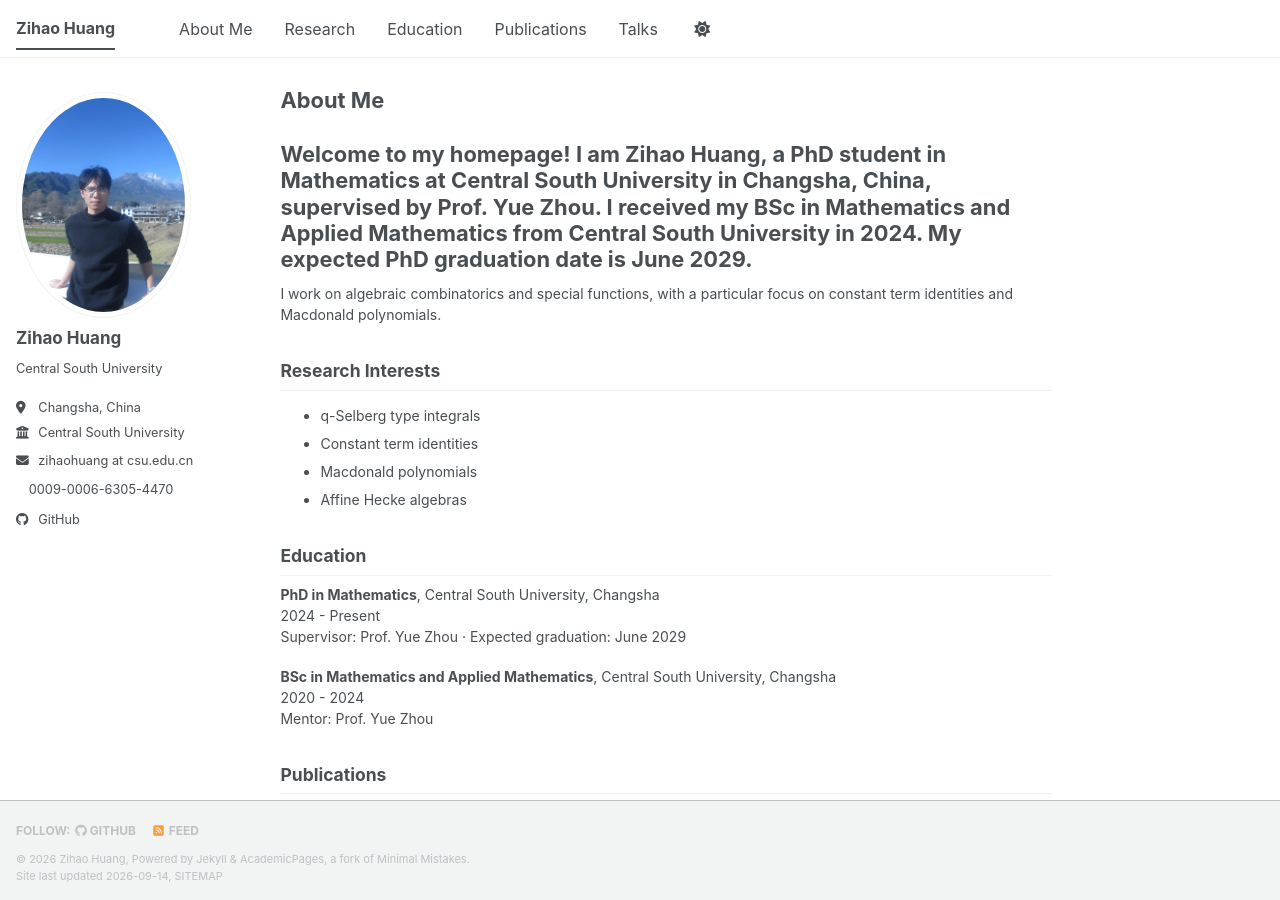
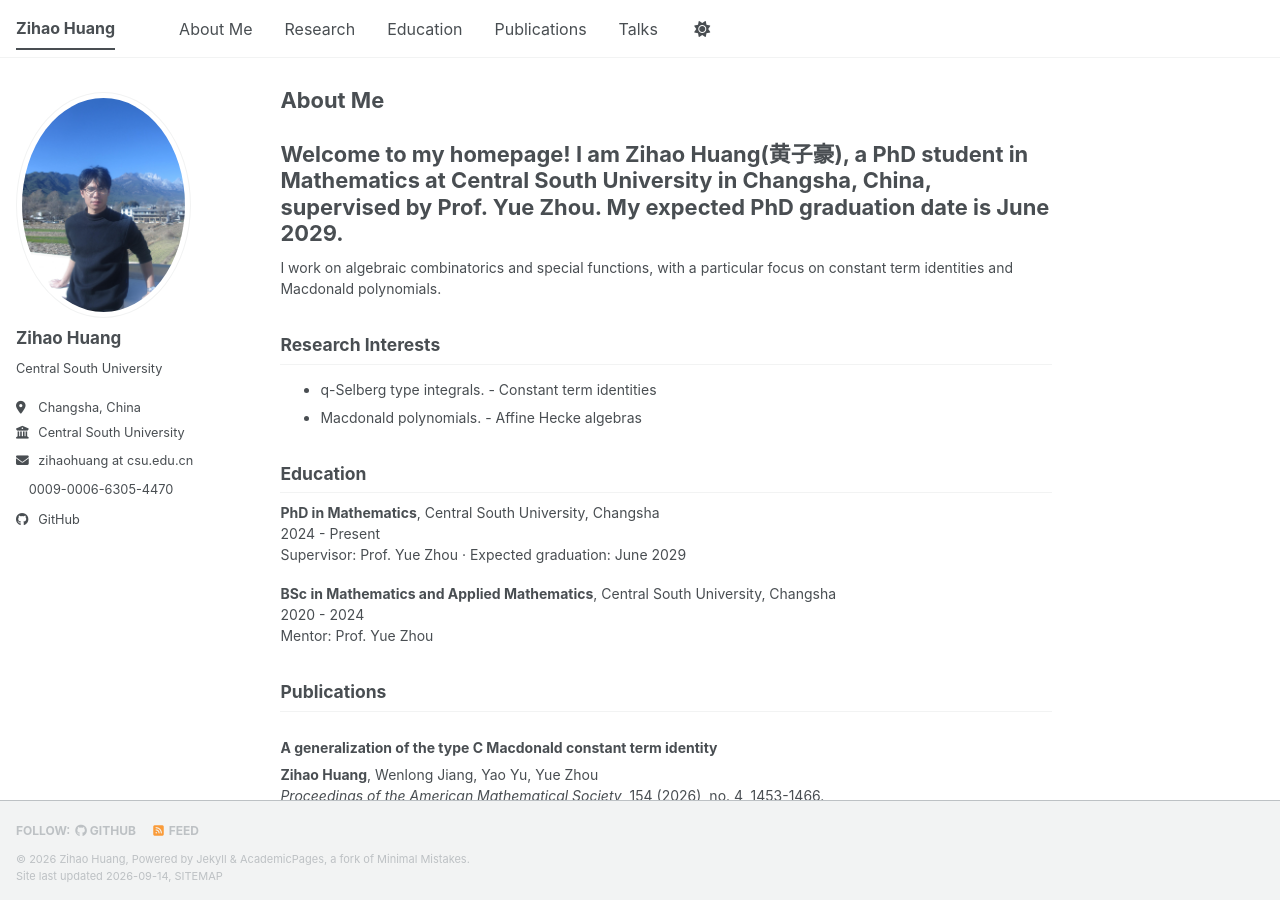
Before and after one commit to zihaohuang156322/zihaohuang156322.github.io, a Jekyll site: the page built from _pages/about.md, in a window 1280 px wide and 900 px high. Built offline with Jekyll 4.4.1, drawn with Linux system fonts in a browser that asks for light colours; a style sheet for code colours, icons or effects is not loaded.

Commit message:
Update about.md

```diff
--- a/_pages/about.md
+++ b/_pages/about.md
@@ -11,17 +11,15 @@ redirect_from:
 
 <span id="about-me"></span>
 
-# Welcome to my homepage! I am **Zihao Huang**, a PhD student in Mathematics at Central South University in Changsha, China, supervised by Prof. Yue Zhou. I received my BSc in Mathematics and Applied Mathematics from Central South University in 2024. My expected PhD graduation date is June 2029.
+# Welcome to my homepage! I am **Zihao Huang(黄子豪)**, a PhD student in Mathematics at Central South University in Changsha, China, supervised by Prof. Yue Zhou. My expected PhD graduation date is June 2029.
 
 I work on algebraic combinatorics and special functions, with a particular focus on constant term identities and Macdonald polynomials.
 
 ## Research Interests
 {: #research-interests }
 
-- q-Selberg type integrals
-- Constant term identities
-- Macdonald polynomials
-- Affine Hecke algebras
+- q-Selberg type integrals.    - Constant term identities
+- Macdonald polynomials.       - Affine Hecke algebras
 
 ## Education
 {: #education }
```
